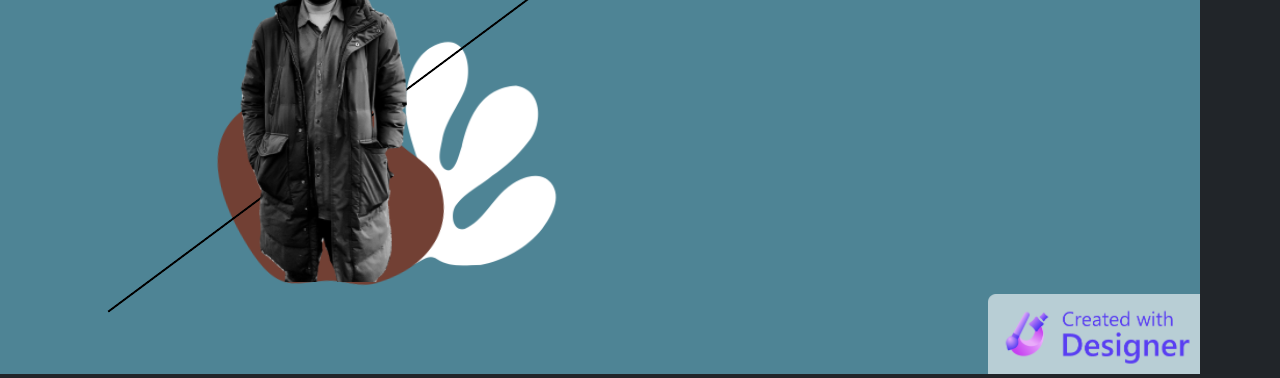
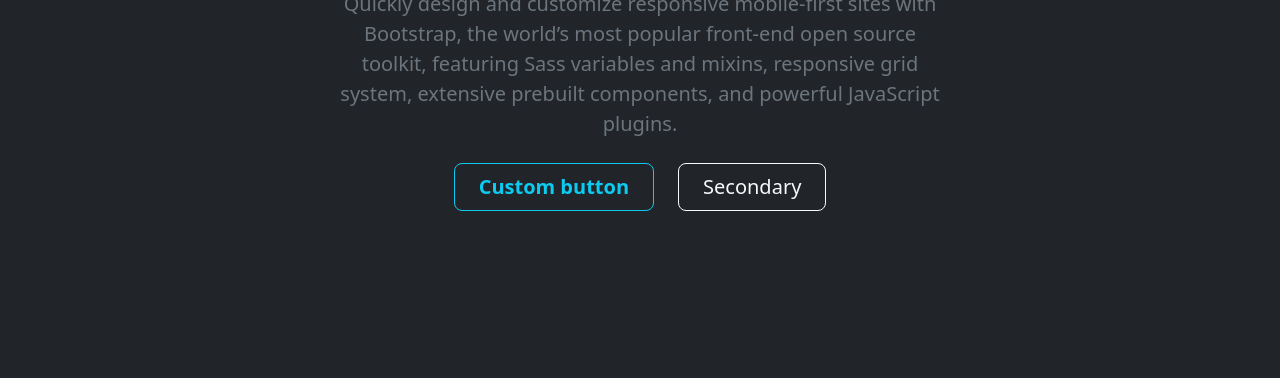
Before and after one commit to curiousPirate/bootstrap-portfolio, a plain HTML site: page index.html in a window 1280 px wide. Shown: the part 422-800 px from the top of the page. Drawn offline with nearby package versions, Linux system fonts and the light colour scheme.

Commit message:
added hero

```diff
--- a/assessts/style.css
+++ b/assessts/style.css
@@ -26,10 +26,6 @@ h1, h2, h3, h4, h5, h6 {
     transition: width .3s;
 }
 
-.hero {
-    background-repeat: no-repeat;
-    background-size: contain;
-}
 
 /* responsive styles */
 
--- a/index.html
+++ b/index.html
@@ -41,9 +41,20 @@
         </div>
         </nav>
     <main>
-            <div class="hero" alt="image">
-                <img src="./images/Designer.png">
+          <div class="bg-dark text-secondary px-4 py-5 text-center">
+            <img class="d-block mx-auto mb-4" src="/docs/5.3/assets/brand/bootstrap-logo.svg" alt="" width="72" height="57">
+            <div class="py-5">
+              <h1 class="display-5 fw-bold text-white">Dark mode hero</h1>
+              <div class="col-lg-6 mx-auto">
+                <p class="fs-5 mb-4">Quickly design and customize responsive mobile-first sites with Bootstrap, the world’s most popular front-end open source toolkit, featuring Sass variables and mixins, responsive grid system, extensive prebuilt components, and powerful JavaScript plugins.</p>
+                <div class="d-grid gap-2 d-sm-flex justify-content-sm-center">
+                  <button type="button" class="btn btn-outline-info btn-lg px-4 me-sm-3 fw-bold">Custom button</button>
+                  <button type="button" class="btn btn-outline-light btn-lg px-4">Secondary</button>
+                </div>
+              </div>
             </div>
+          </div>
+
     </main>
     <script src="https://cdn.jsdelivr.net/npm/bootstrap@5.3.0-alpha1/dist/js/bootstrap.bundle.min.js" integrity="sha384-w76AqPfDkMBDXo30jS1Sgez6pr3x5MlQ1ZAGC+nuZB+EYdgRZgiwxhTBTkF7CXvN" crossorigin="anonymous"></script>
 </body>
```
